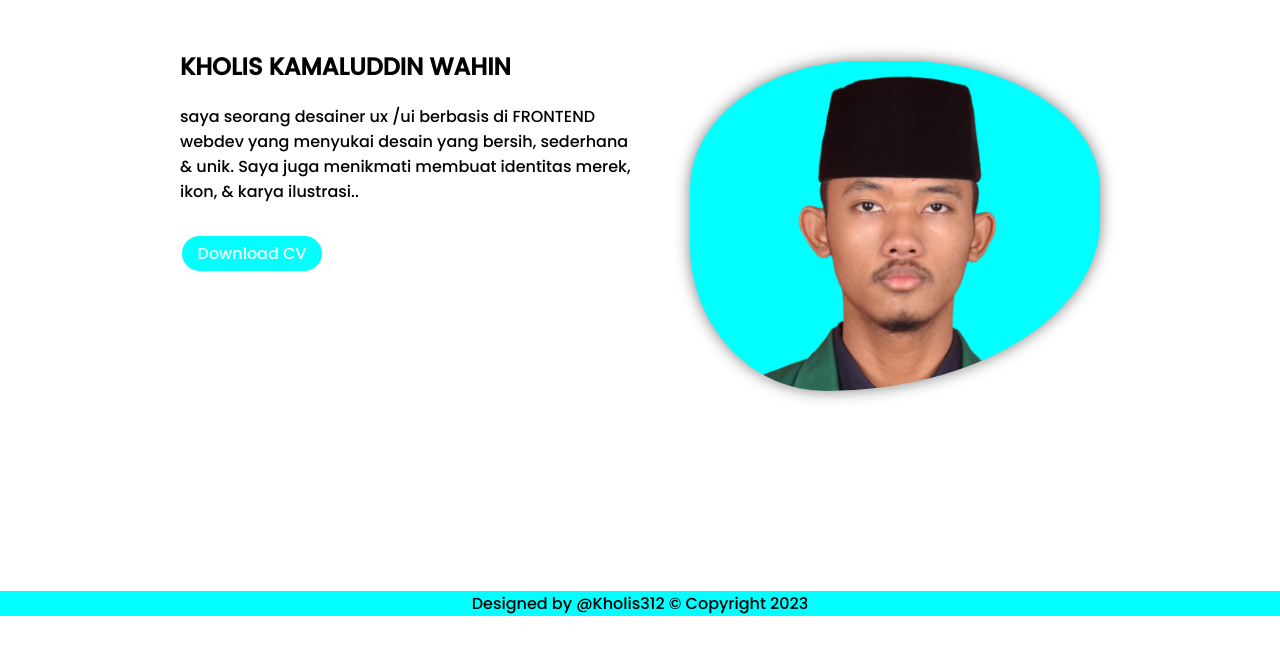
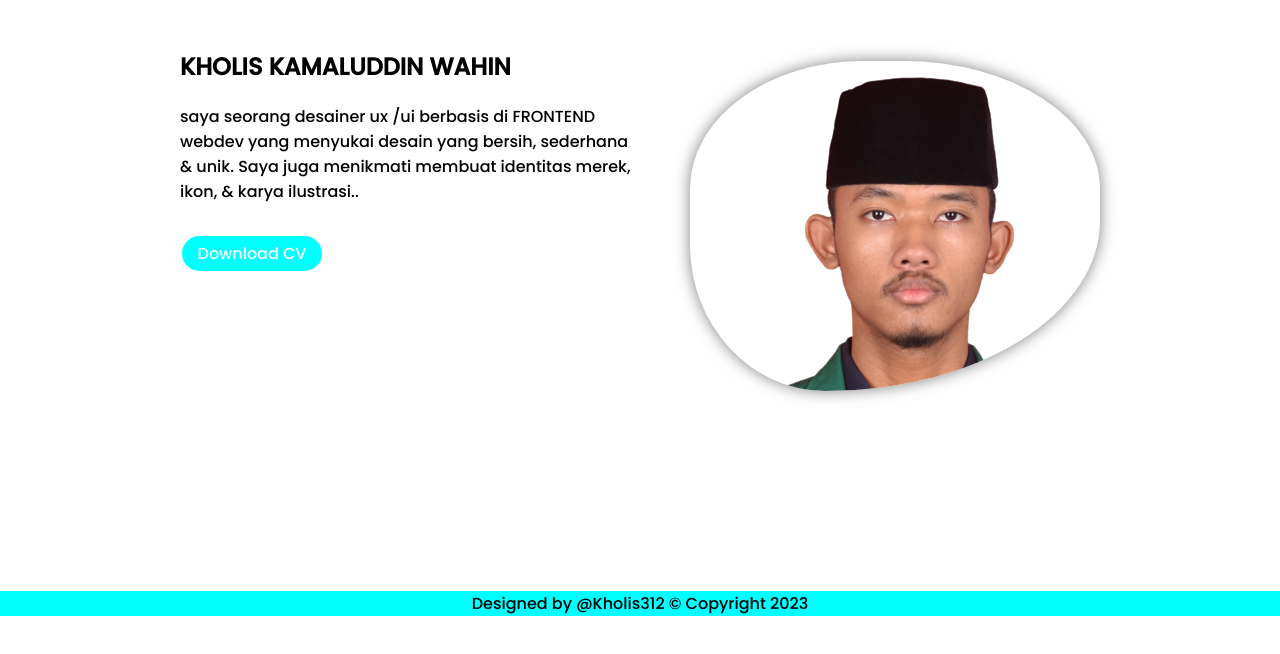
Before and after one commit to kholiskamal/tugas-nim-ganjil, a plain HTML site: page index.html in a window 1280 px wide. Shown: the part 124-778 px from the top of the page. Drawn offline with Linux system fonts and the light colour scheme.

Commit message:
Update style.css
update foto background tugas ut

```diff
--- a/style.css
+++ b/style.css
@@ -249,7 +249,7 @@ nav ul li a:hover {
   padding-left: 100px;
   margin-top: 100px;
   overflow: hidden;
-  background: url("../foto1.png") ;
+  background: url('../foto1.png') !important;
   background-size: cover;
   background-position: top;
   border-radius: 42% 56% 72% 28% / 42% 42% 56% 48%;
@@ -320,7 +320,7 @@ footer div p a {
     width: 310px;
     height: 330px;
     overflow: hidden;
-    background: url("../foto1.png");
+    background: url('../foto1.png') !important;
     background-size: cover;
     background-position: top;
     border-radius: 42% 56% 72% 28% / 42% 42% 56% 48%;
@@ -399,7 +399,7 @@ footer div p a {
     width: 400px;
     height: 500px;
     overflow: hidden;
-    background: url("../foto1.png");
+    background: url('../foto1.png') !important;
     background-size: cover;
     background-position: top;
     border-radius: 42% 56% 72% 28% / 42% 42% 56% 48%;
```
